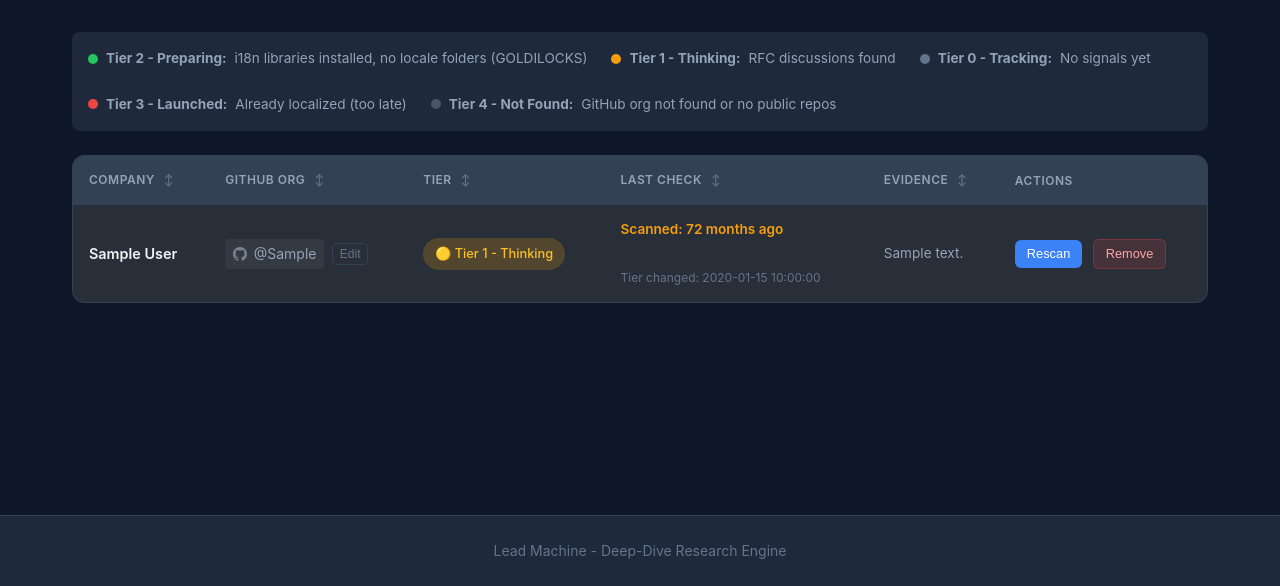
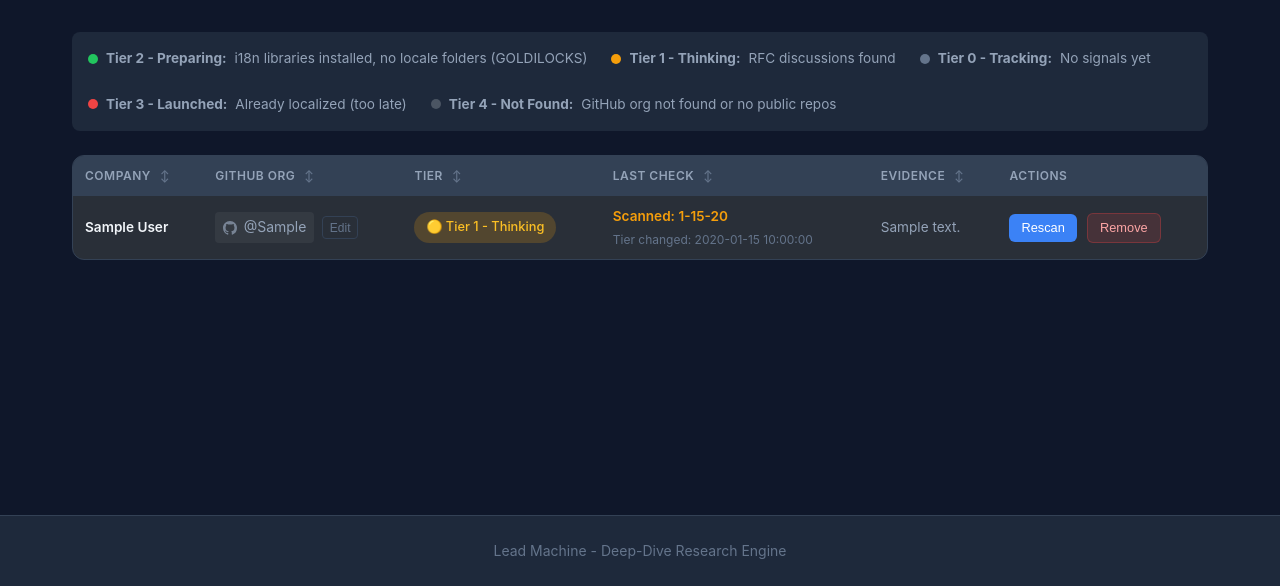
Before and after one commit to emurray32/GItHub-Dossier, a Flask app: page /accounts in a window 1280 px wide. Shown: the part 214-800 px from the top of the page. Run offline with Flask 3, Linux system fonts and the light colour scheme; tables that the repository leaves empty hold one stand-in row (values such as "Sample post").

Commit message:
Adjust accounts table layout

```diff
--- a/templates/accounts.html
+++ b/templates/accounts.html
@@ -34,14 +34,15 @@
     .accounts-table-container {
         background: var(--bg-secondary);
         border-radius: 12px;
-        overflow: hidden;
+        overflow-x: auto;
         border: 1px solid var(--border-color);
     }
 
     .accounts-table {
-        width: 100%;
+        width: max-content;
+        min-width: 100%;
         border-collapse: collapse;
-        font-size: 0.9rem;
+        font-size: 0.85rem;
     }
 
     .accounts-table thead {
@@ -49,7 +50,7 @@
     }
 
     .accounts-table th {
-        padding: 0.875rem 1rem;
+        padding: 0.6rem 0.75rem;
         text-align: left;
         font-weight: 600;
         color: var(--text-secondary);
@@ -80,7 +81,7 @@
     }
 
     .accounts-table td {
-        padding: 0.875rem 1rem;
+        padding: 0.6rem 0.75rem;
         border-bottom: 1px solid var(--border-color);
         vertical-align: middle;
     }
@@ -297,13 +298,14 @@
     .last-check-cell {
         font-size: 0.85rem;
         color: var(--text-secondary);
+        white-space: nowrap;
     }
 
     .scanned-time {
         color: var(--text-primary);
         font-weight: 600;
         display: block;
-        margin-bottom: 0.25rem;
+        margin-bottom: 0.15rem;
     }
 
     .scanned-time.never-scanned {
@@ -321,6 +323,7 @@
     .tier-change-time {
         font-size: 0.75rem;
         color: var(--text-muted);
+        display: block;
     }
 
     /* Smart action buttons */
@@ -410,17 +413,14 @@
 
     /* Evidence cell */
     .evidence-cell {
-        max-width: 300px;
         font-size: 0.85rem;
         color: var(--text-secondary);
         line-height: 1.4;
+        white-space: nowrap;
     }
 
     .evidence-text {
-        display: -webkit-box;
-        -webkit-line-clamp: 2;
-        -webkit-box-orient: vertical;
-        overflow: hidden;
+        white-space: nowrap;
     }
 
     /* Actions cell */
@@ -789,8 +789,7 @@
                     </td>
                     <td class="last-check-cell">
                         {% if account.last_scanned_at %}
-                            <strong class="scanned-time" data-timestamp="{{ account.last_scanned_at }}">Scanned: calculating...</strong>
-                            <br>
+                            <strong class="scanned-time" data-timestamp="{{ account.last_scanned_at }}">Scanned: --</strong>
                             {% if account.status_changed_at %}
                                 {% set change_date = account.status_changed_at %}
                                 {% if 'T' in change_date %}
@@ -844,24 +843,14 @@
 // Time Utilities
 // =============================================================================
 
-function timeAgo(timestamp) {
-    if (!timestamp) return 'Never';
-
-    const now = new Date();
+function formatShortDate(timestamp) {
+    if (!timestamp) return '--';
     const scanned = new Date(timestamp);
-    const diffMs = now - scanned;
-    const diffSeconds = Math.floor(diffMs / 1000);
-    const diffMinutes = Math.floor(diffSeconds / 60);
-    const diffHours = Math.floor(diffMinutes / 60);
-    const diffDays = Math.floor(diffHours / 24);
-
-    if (diffSeconds < 60) return 'Just now';
-    if (diffMinutes < 60) return `${diffMinutes} minute${diffMinutes !== 1 ? 's' : ''} ago`;
-    if (diffHours < 24) return `${diffHours} hour${diffHours !== 1 ? 's' : ''} ago`;
-    if (diffDays === 1) return 'Yesterday';
-    if (diffDays < 7) return `${diffDays} days ago`;
-    if (diffDays < 30) return `${Math.floor(diffDays / 7)} week${Math.floor(diffDays / 7) !== 1 ? 's' : ''} ago`;
-    return `${Math.floor(diffDays / 30)} month${Math.floor(diffDays / 30) !== 1 ? 's' : ''} ago`;
+    if (Number.isNaN(scanned.getTime())) return '--';
+    const month = scanned.getMonth() + 1;
+    const day = scanned.getDate();
+    const year = String(scanned.getFullYear() % 100).padStart(2, '0');
+    return `${month}-${day}-${year}`;
 }
 
 function getHoursSinceScanned(timestamp) {
@@ -883,12 +872,12 @@ function getDaysSinceScanned(timestamp) {
 // =============================================================================
 
 function initializeUI() {
-    // Update all "Scanned: X ago" timestamps
+    // Update all "Scanned: date" timestamps
     document.querySelectorAll('.scanned-time[data-timestamp]').forEach(el => {
         const timestamp = el.dataset.timestamp;
         if (timestamp) {
-            const ago = timeAgo(timestamp);
-            el.textContent = `Scanned: ${ago}`;
+            const formattedDate = formatShortDate(timestamp);
+            el.textContent = `Scanned: ${formattedDate}`;
 
             // Add visual class based on freshness
             const hours = getHoursSinceScanned(timestamp);
```
